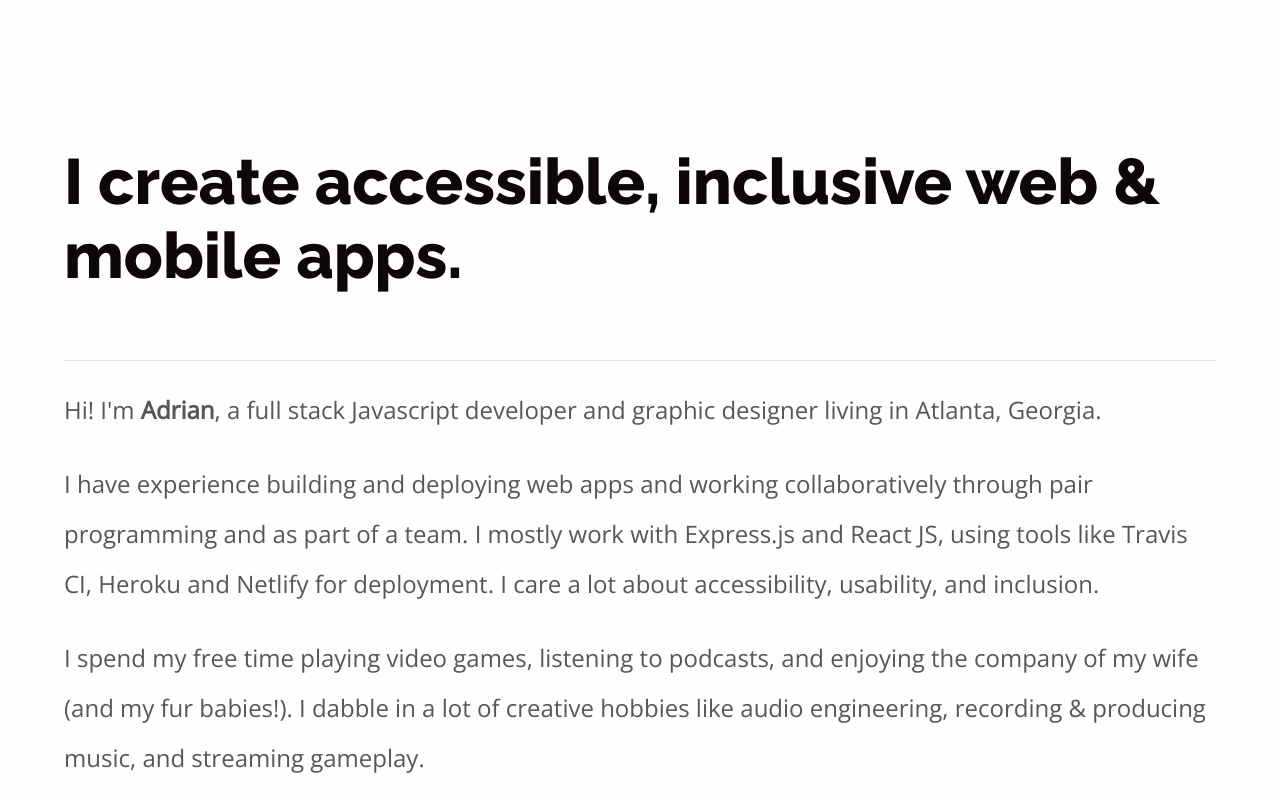
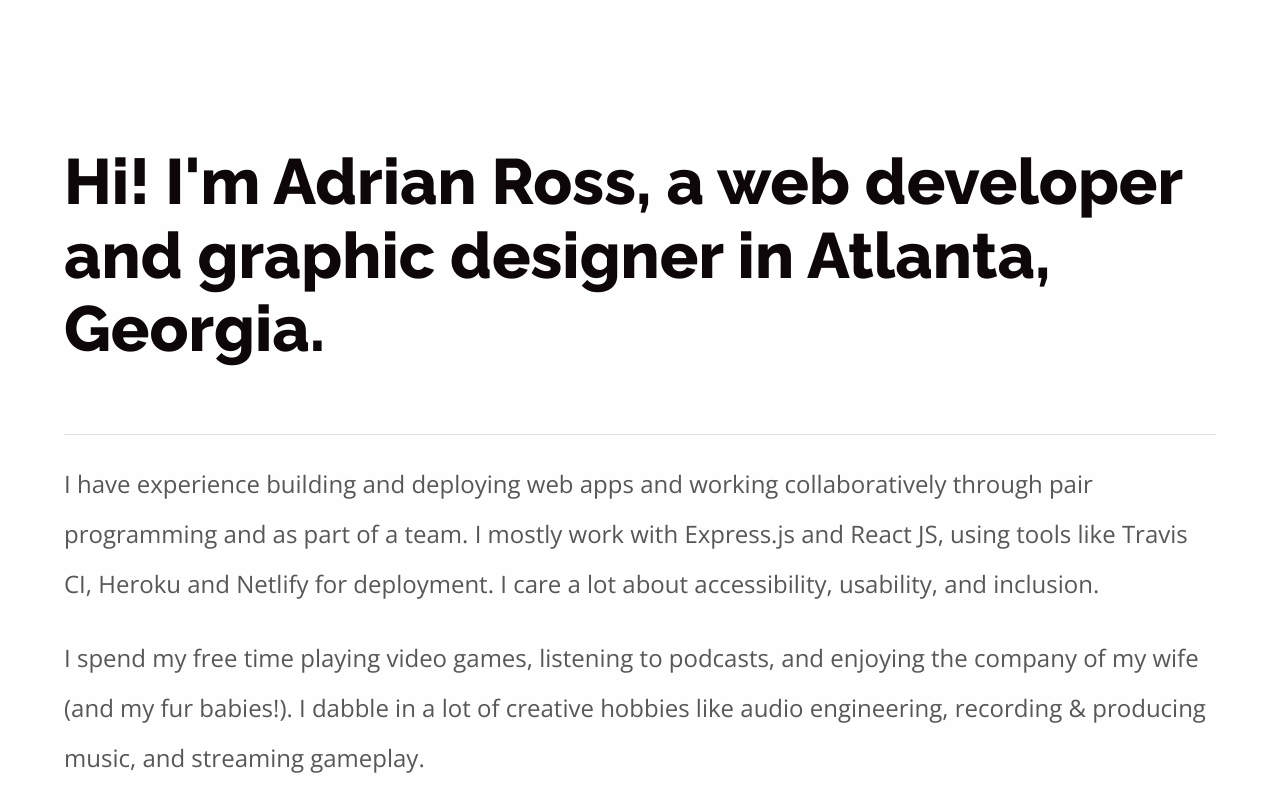
Before and after one commit to adriantoddross/portfolio, a React (Create React App) app: page / in a window 1280 px wide. Shown: the top 800 px of the page. Built offline with nearby package versions, Linux system fonts and the light colour scheme.

Commit message:
Update header

```diff
--- a/src/components/AboutMe.js
+++ b/src/components/AboutMe.js
@@ -4,12 +4,12 @@ export default function AboutMe(props) {
   return (
     <div id='about'>
         <h1 className='section-header'>Adrian Ross: Full Stack Web Dev & Graphic Designer</h1>
-        <section className='about'>
+        {/* <section className='about'>
           <h2 className='section-header'>About Me</h2>
           <p className='intro'>
             Hi! I'm <b>Adrian</b>, a full stack Javascript developer and graphic designer living in Atlanta, Georgia.
           </p>
-        </section>
+        </section> */}
         <section>
         <h2 className='section-header'>Experience</h2>
           <p className='experience'>
--- a/src/components/Header.js
+++ b/src/components/Header.js
@@ -18,7 +18,7 @@ export default class Header extends Component {
         </nav>
         <header id='header' className="banner" role='banner'>
           <h1>
-            I create accessible, inclusive web & mobile apps.
+            Hi! I'm <span className='name'>Adrian Ross</span>, a web developer and graphic designer in Atlanta, Georgia.
           </h1>
         </header>
       </div>
```
